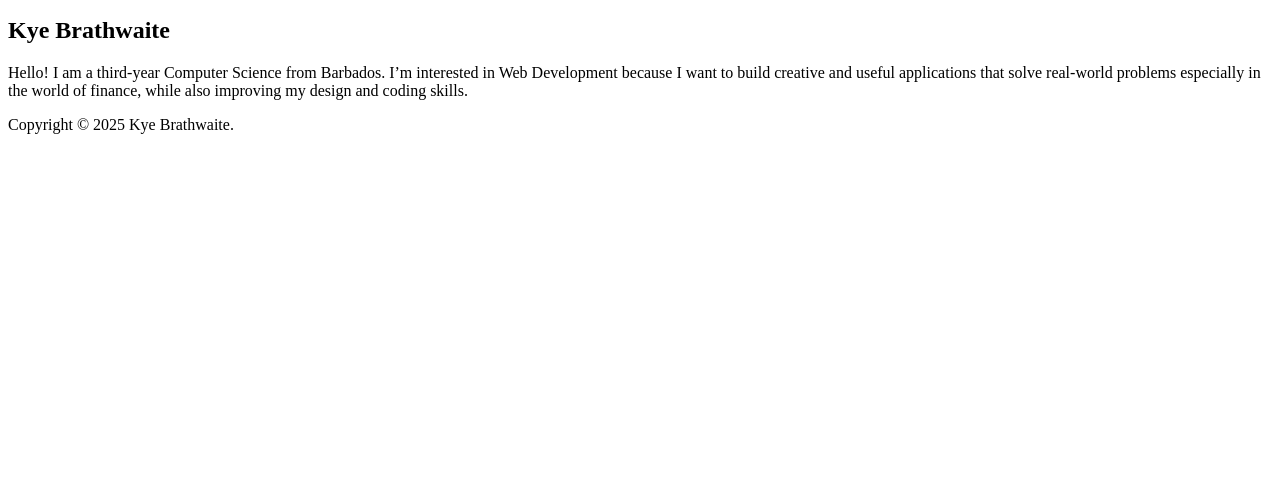
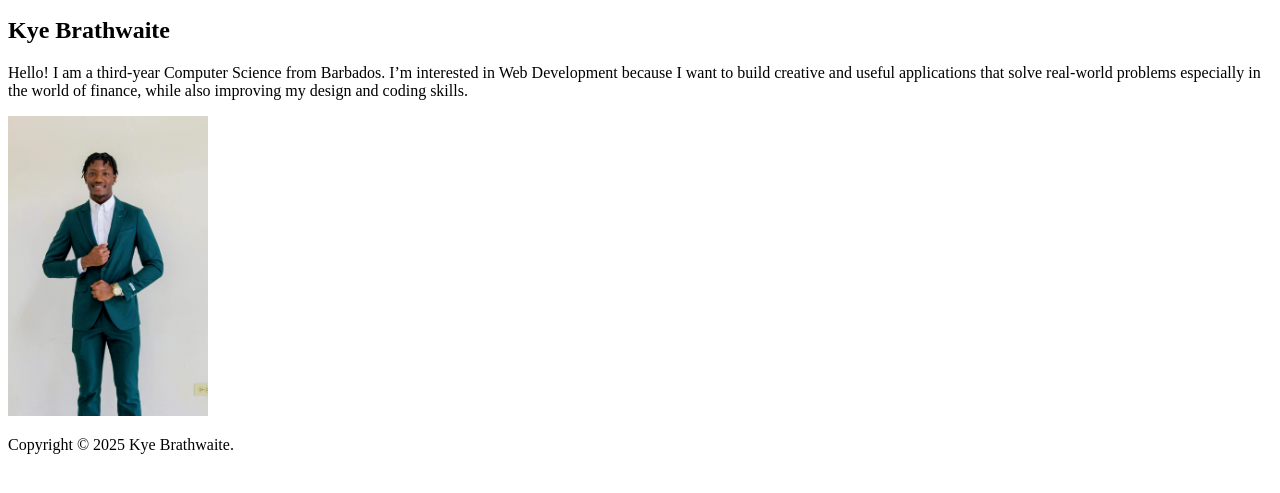
Before and after one commit to pxndacoder/info2180-lab1, a plain HTML site: page index.html in a window 1280 px wide. Shown: the part 101-594 px from the top of the page. Drawn offline with Linux system fonts and the light colour scheme.

Commit message:
Update index.html

```diff
--- a/index.html
+++ b/index.html
@@ -17,6 +17,7 @@
            I’m interested in Web Development because I want to build creative
            and useful applications that solve real-world problems especially in the world of finance,
            while also improving my design and coding skills.</p>
+        <img src="myphoto.jpg" alt="My photo" width="200">
     </main>
     <footer>
         <p>Copyright &copy; 2025 Kye Brathwaite.</p>
```
